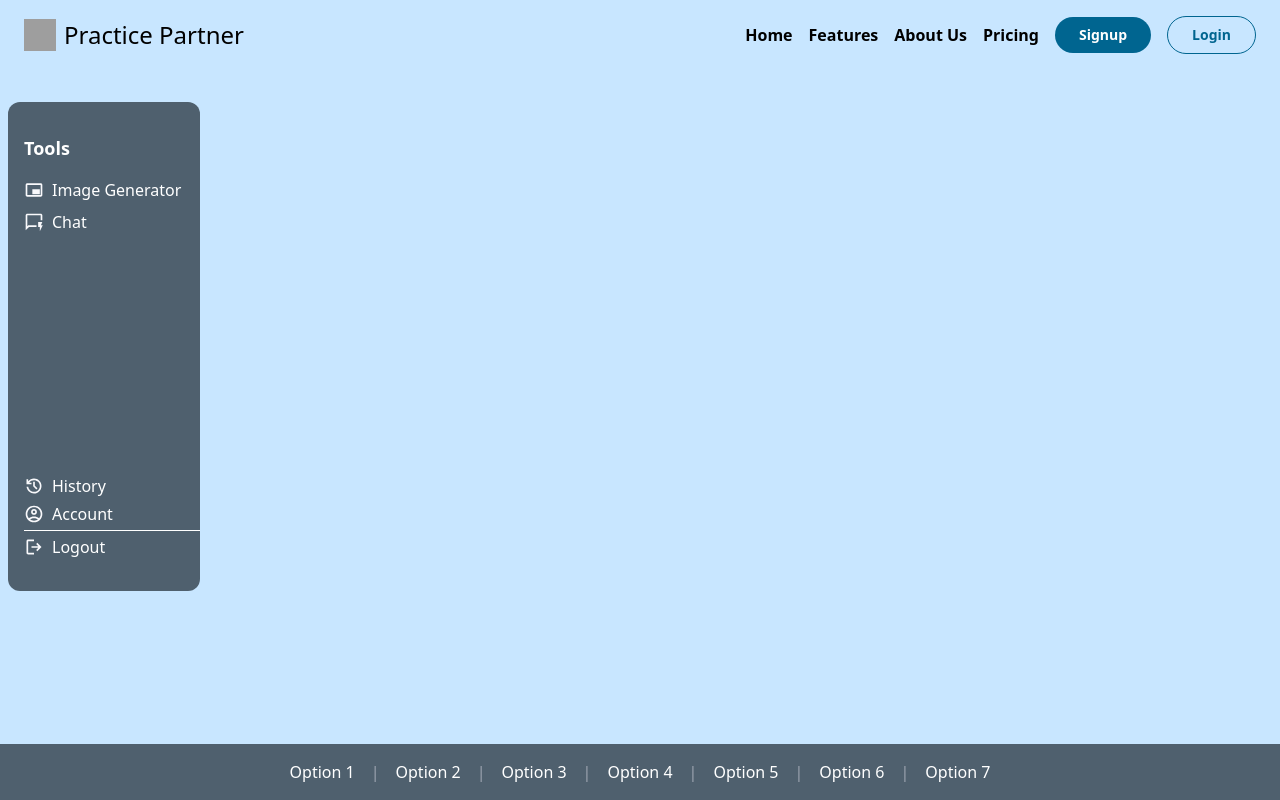
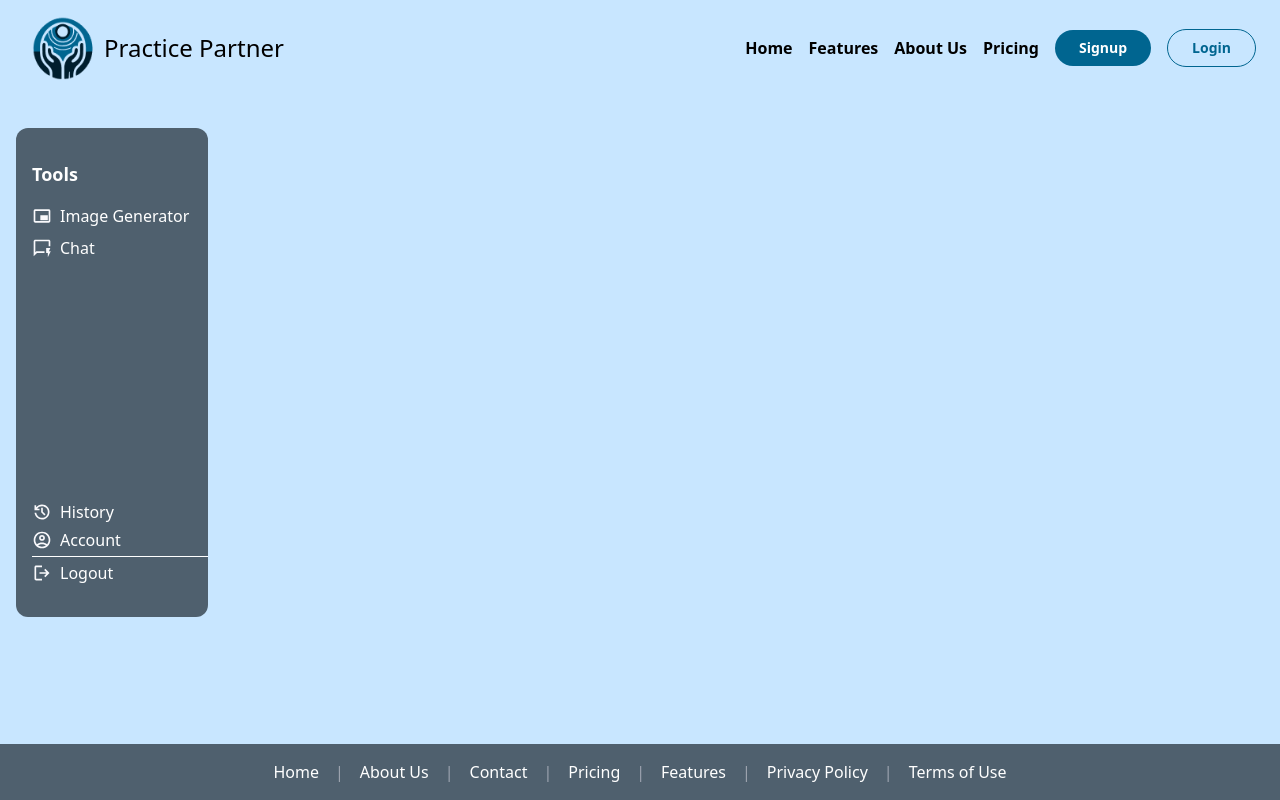
Before and after one commit to prestonzen/PracticePartner-Frontend, a React (Create React App) app: page / in a window 1280 px wide. Built offline with nearby package versions, Linux system fonts and the light colour scheme; grey boxes are pictures that could not be loaded.

Commit message:
small fixes

```diff
--- a/src/App.js
+++ b/src/App.js
@@ -6,7 +6,7 @@ import Toolbar from './components/Toolbar';
 
 function App() {
   return (
-    <div className="bg-primary-container min-h-screen flex flex-col">
+    <div className="bg-primary-container min-h-screen flex flex-col pl-2">
       <Navbar />
       <Toolbar />
       <FooterNavbar />
--- a/src/components/FooterNavbar.js
+++ b/src/components/FooterNavbar.js
@@ -7,43 +7,43 @@ const FooterNavbar = () => {
       <div className="container mx-auto py-4 flex justify-center">
         <ul className="flex flex-col md:flex-row md:space-x-4">
           <li>
-            <a href="#" className="hover:text-gray-400">Option 1</a>
+            <a href="#" className="hover:text-gray-400">Home</a>
           </li>
           <li className='hidden lg:block'>
             <span className="text-gray-400">|</span>
           </li>
           <li>
-            <a href="#" className="hover:text-gray-400">Option 2</a>
+            <a href="#" className="hover:text-gray-400">About Us</a>
           </li>
           <li className='hidden lg:block'>
             <span className="text-gray-400">|</span>
           </li>
           <li>
-            <a href="#" className="hover:text-gray-400">Option 3</a>
+            <a href="#" className="hover:text-gray-400">Contact</a>
           </li>
           <li className='hidden lg:block'>
             <span className="text-gray-400">|</span>
           </li>
           <li>
-            <a href="#" className="hover:text-gray-400">Option 4</a>
+            <a href="#" className="hover:text-gray-400">Pricing</a>
           </li>
           <li className='hidden lg:block'>
             <span className="text-gray-400">|</span>
           </li>
           <li>
-            <a href="#" className="hover:text-gray-400">Option 5</a>
+            <a href="#" className="hover:text-gray-400">Features</a>
           </li>
           <li className='hidden lg:block'>
             <span className="text-gray-400">|</span>
           </li>
           <li>
-            <a href="#" className="hover:text-gray-400">Option 6</a>
+            <a href="#" className="hover:text-gray-400">Privacy Policy</a>
           </li>
           <li className='hidden lg:block'>
             <span className="text-gray-400">|</span>
           </li>
           <li>
-            <a href="#" className="hover:text-gray-400">Option 7</a>
+            <a href="#" className="hover:text-gray-400">Terms of Use</a>
           </li>
         </ul>
       </div>
--- a/src/components/Navbar.js
+++ b/src/components/Navbar.js
@@ -1,4 +1,4 @@
-import React, { useState } from 'react';
+import React, { useState } from "react";
 
 const Navbar = () => {
   const [isMenuOpen, setMenuOpen] = useState(false);
@@ -11,33 +11,50 @@ const Navbar = () => {
     <nav className="bg-primary-container text-white py-4 px-6 flex justify-between items-center">
       {/* Left side with app name/logo */}
       <div className="flex items-center">
-        <img src="/logo.png" alt="Logo" className="h-8 w-8 mr-2" /> {/* place logo in public folder */}
+        <img src="/logo.png" alt="Logo" className="h-16 w-16 mr-2" />{" "}
+        {/* place logo in public folder */}
         <h1 className="text-2xl text-black">Practice Partner</h1>
       </div>
 
       {/* Right side with menu options and buttons */}
       <div className="flex items-center space-x-4">
-        <ul className={`md:flex text-black font-semibold md:space-x-4 ${isMenuOpen ? '' : 'hidden'}`}>
+        <ul
+          className={`md:flex text-black font-semibold md:space-x-4 ${
+            isMenuOpen ? "" : "hidden"
+          }`}
+        >
           <li>
-            <a href="#" className="hover:text-gray-400">Home</a>
+            <a href="#" className="hover:text-gray-400">
+              Home
+            </a>
           </li>
           <li>
-            <a href="#" className="hover:text-gray-400">Features</a>
+            <a href="#" className="hover:text-gray-400">
+              Features
+            </a>
           </li>
           <li>
-            <a href="#" className="hover:text-gray-400">About Us</a>
+            <a href="#" className="hover:text-gray-400">
+              About Us
+            </a>
           </li>
           <li>
-            <a href="#" className="hover:text-gray-400">Pricing</a>
+            <a href="#" className="hover:text-gray-400">
+              Pricing
+            </a>
           </li>
         </ul>
 
         {/* Signup and Login buttons */}
-        <button className="bg-primary text-white font-bold text-sm rounded-3xl px-6 py-2">Signup</button>
-        <button className="bg-primary-container border font-bold border-primary text-primary text-sm rounded-3xl px-6 py-2">Login</button>
+        <button className="bg-primary text-white font-bold text-sm rounded-3xl px-6 py-2">
+          Signup
+        </button>
+        <button className="bg-primary-container border font-bold border-primary text-primary text-sm rounded-3xl px-6 py-2">
+          Login
+        </button>
 
         {/* Menu toggle button for small screens */}
-        <button className="md:hidden" onClick={toggleMenu}>
+        {/* <button className="md:hidden" onClick={toggleMenu}>
           <svg
             xmlns="http://www.w3.org/2000/svg"
             fill="none"
@@ -51,6 +68,11 @@ const Navbar = () => {
               <path strokeLinecap="round" strokeLinejoin="round" strokeWidth={2} d="M4 6h16M4 12h16m-7 6h7" />
             )}
           </svg>
+        </button> */}
+        <button className="md:hidden" onClick={toggleMenu}>
+          <span className="block w-6 h-0.5 bg-gray-800 mb-1"></span>
+          <span className="block w-6 h-0.5 bg-gray-800 mb-1"></span>
+          <span className="block w-6 h-0.5 bg-gray-800"></span>
         </button>
       </div>
     </nav>
```
Also changed, not shown: public/logo.png (added).
